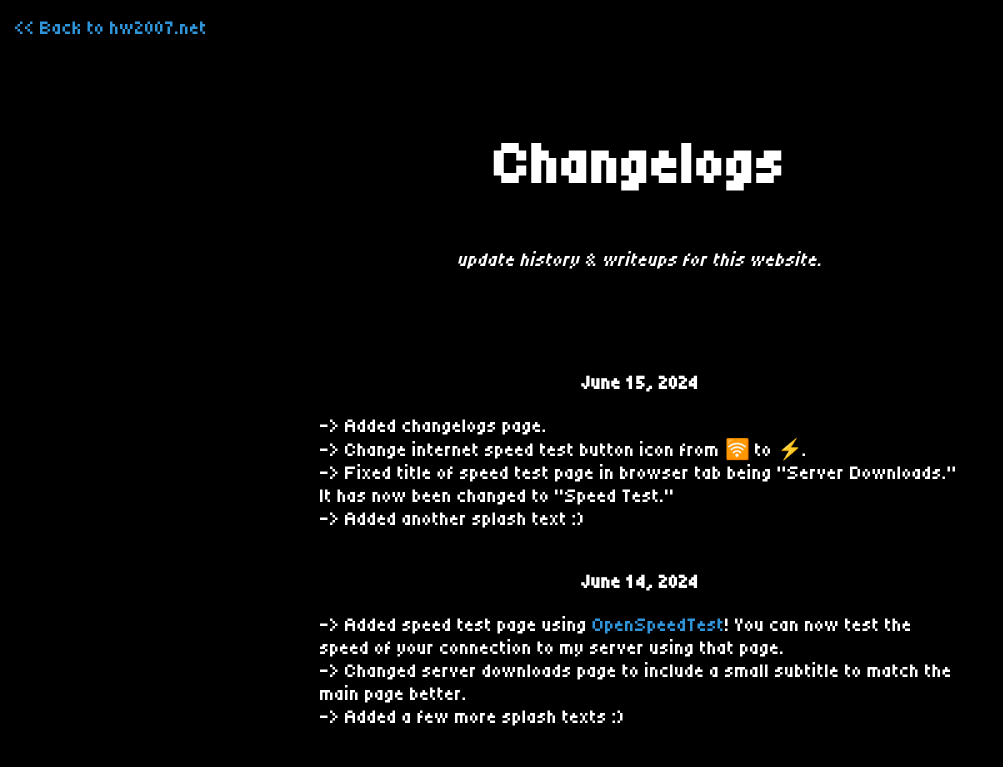
After one commit to hw2007/hw2007.net, a PHP site: page /changelogs.html in a window 1280 px wide. The commit adds this page. Shown: the top 767 px of the page, without its empty margins (0-1003 px from the left). Run offline with PHP 8.4, Linux system fonts and the light colour scheme.

Commit message:
Add changelogs page

```diff
--- /dev/null
+++ b/changelogs.html
@@ -0,0 +1,52 @@
+<!doctype html>
+<meta name="viewport" content="width=device-width, initial-scale=1.0" />
+<html>
+	<head>
+		<!-- Use style.css as our default stylesheet -->
+		<link rel="stylesheet" type="text/css" href="style.css" />
+		<!-- Set the page title to appear in the browser tab -->
+		<title>hw2007 | Changelogs</title>
+		<link rel="icon" href="assets/favicon.png" type="image/x-icon" />
+	</head>
+	<body>
+		<!-- Back button -->
+		<p class="back">
+			<a class="small" href="/"><< Back to hw2007.net</a>
+		</p>
+
+		<!-- Title area -->
+		<section style="text-align: center;">
+			<h1 style="font-size: 60px; padding-top: 80px">Changelogs</h1>
+			<p class="small"><i id="motd">update history & writeups for this website.</i></p>
+		</section>
+
+		<!-- Changelogs -->
+		<section class="small" style="
+			text-align: left;
+			justify-items: center;
+			padding-bottom: 20px;
+			padding-left: 25%;
+			padding-right: 25%;
+			">
+
+			<p style="padding-top: 80px; text-align: center;">
+				<b>June 15, 2024</b>
+			</p>
+			<p>
+				-> Added changelogs page.<br>
+				-> Change internet speed test button icon from 🛜 to ⚡️.<br>
+				-> Fixed title of speed test page in browser tab being "Server Downloads." It has now been changed to "Speed Test."<br>
+				-> Added another splash text :)
+			</p>
+
+			<p style="padding-top: 20px; text-align: center;">
+				<b>June 14, 2024</b>
+			</p>
+			<p>
+				-> Added speed test page using <a href="https://openspeedtest.com/">OpenSpeedTest</a>! You can now test the speed of your connection to my server using that page.<br>
+				-> Changed server downloads page to include a small subtitle to match the main page better.<br>
+				-> Added a few more splash texts :)
+			</p>
+		</section>
+	</body>
+</html>
--- a/index.html
+++ b/index.html
@@ -31,7 +31,10 @@
 			</a></p>
 
 			<p><a class="small" href="speedtest.html">
-				>> 🛜 Internet Speed Test <<
+				>> ⚡ Internet Speed Test <<
+			</a></p>
+			<p><a class="small" href="changelogs.html">
+				>> 📄 Site Changelogs <<
 			</a></p>
 		</section>
 	</body>
--- a/js/motd.js
+++ b/js/motd.js
@@ -12,6 +12,7 @@ const messages = [
 	"brought to you by hw2007 and chatgpt!",
 	"engage!",
 	"welcome, traveller!",
+	"there are four lights!"
 ];
 
 // Function to display a random message
```
Also changed, not shown: style.css (+5 -5 lines), 1 other file.
